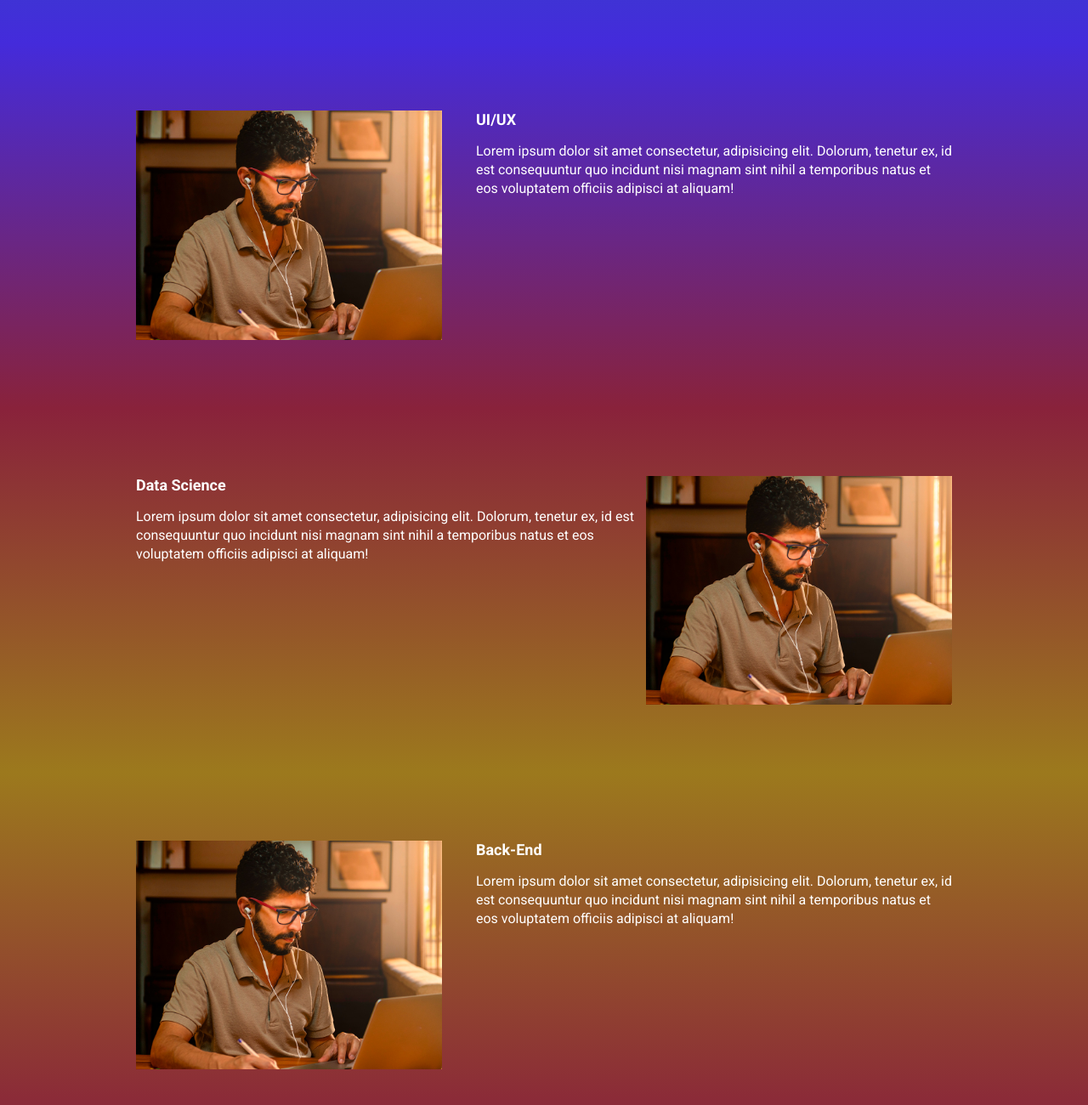
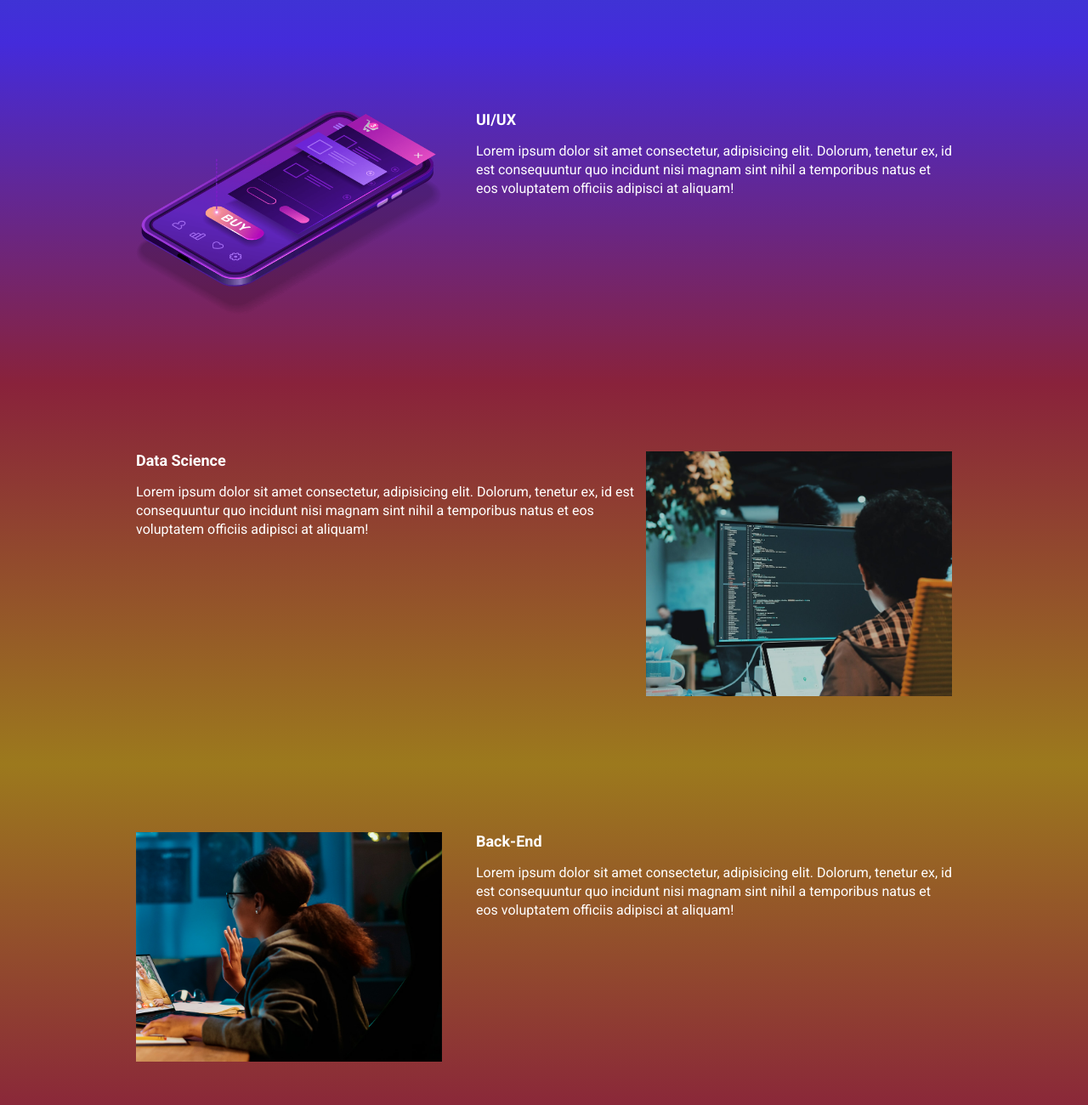
Before and after one commit to princeripper/ebac_tech_talks, a website built with Parcel: page src/index.html in a window 1280 px wide. Shown: the part 940-2240 px from the top of the page at 85% size. Built offline with nearby package versions, Linux system fonts and the light colour scheme.

Commit message:
atualizando as imagens das seções

```diff
--- a/src/index.html
+++ b/src/index.html
@@ -59,7 +59,7 @@
                     Lorem ipsum dolor sit amet consectetur, adipisicing elit. Dolorum, tenetur ex, id est consequuntur quo incidunt nisi magnam sint nihil a temporibus natus et eos voluptatem officiis adipisci at aliquam!
                 </p>
             </div>
-            <img class="event__image" src="./images/frontend.png" alt="Front-End">
+            <img class="event__image" src="./images/ui-ux.png" alt="UI/UX">
         </div>
     </section>
     <section class="event event--data-science">
@@ -70,7 +70,7 @@
                     Lorem ipsum dolor sit amet consectetur, adipisicing elit. Dolorum, tenetur ex, id est consequuntur quo incidunt nisi magnam sint nihil a temporibus natus et eos voluptatem officiis adipisci at aliquam!
                 </p>
             </div>
-            <img class="event__image" src="./images/frontend.png" alt="Front-End">
+            <img class="event__image" src="./images/data.png" alt="Data-Science">
         </div>
     </section>
     <section class="event event--backend event--image-left">
@@ -81,7 +81,7 @@
                     Lorem ipsum dolor sit amet consectetur, adipisicing elit. Dolorum, tenetur ex, id est consequuntur quo incidunt nisi magnam sint nihil a temporibus natus et eos voluptatem officiis adipisci at aliquam!
                 </p>
             </div>
-            <img class="event__image" src="./images/frontend.png" alt="Front-End">
+            <img class="event__image" src="./images/backend.png" alt="Back-End">
         </div>
     </section>
 
```
